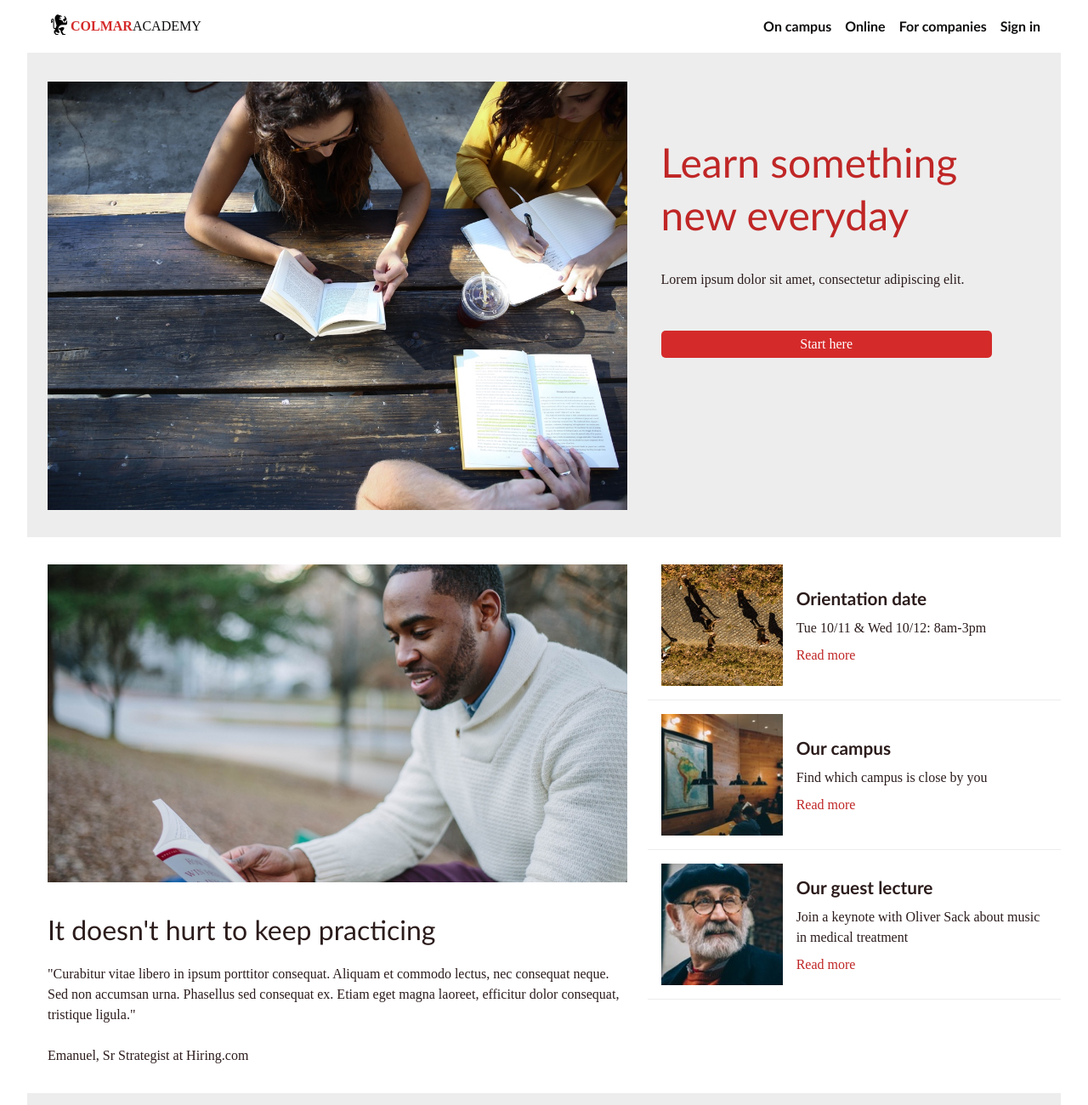
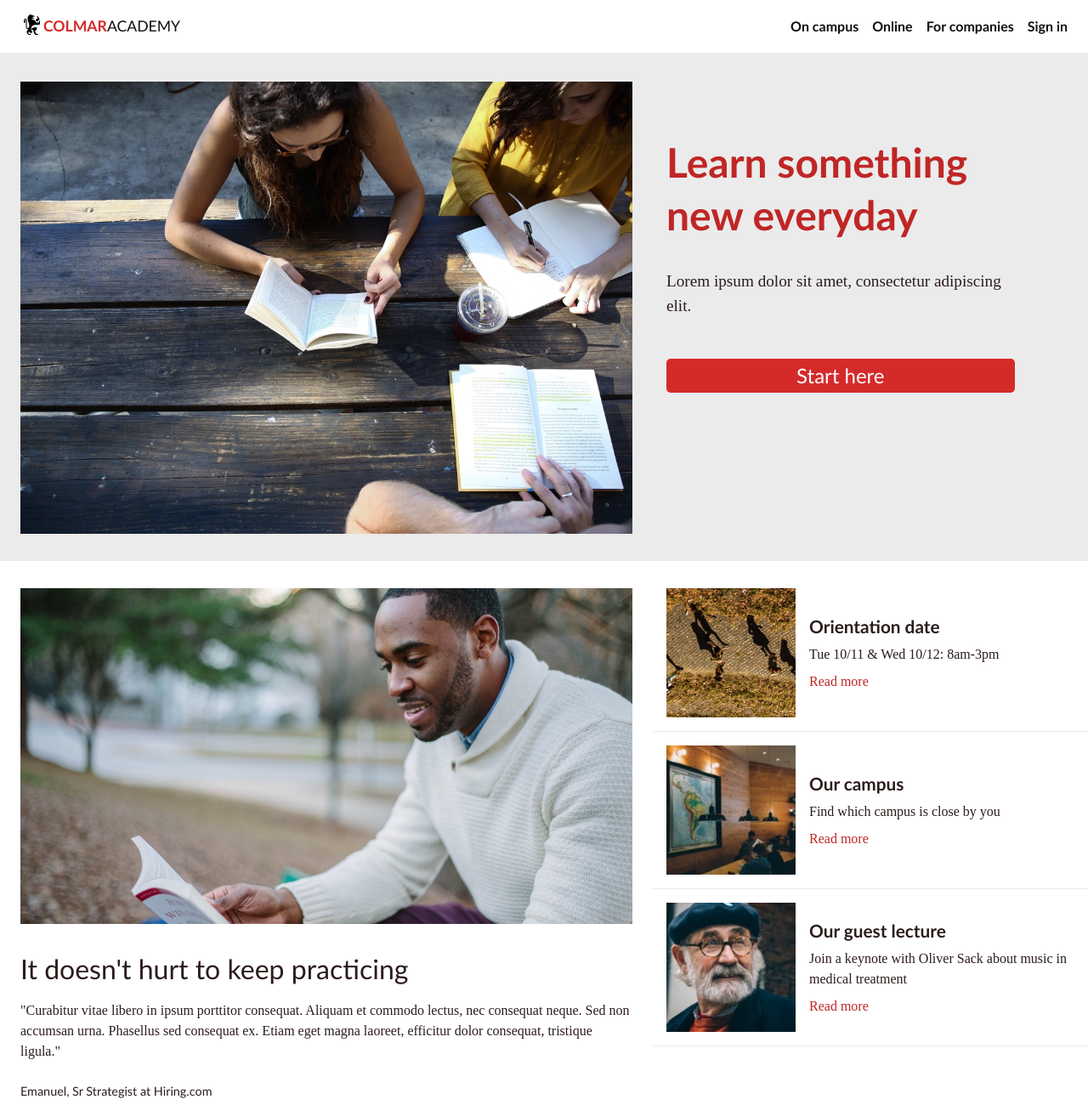
Before and after one commit to ejs21/colmar-academy, a plain HTML site: page index.html in a window 1280 px wide. Shown: the top 1300 px of the page at 85% size. Drawn offline with Linux system fonts and the light colour scheme; a web font is replaced by a local one.

Commit message:
Adjust details layout.

```diff
--- a/index.html
+++ b/index.html
@@ -70,7 +70,7 @@
           <div class="description">
             <h2>It doesn't hurt to keep practicing</h2>
             <p>"Curabitur vitae libero in ipsum porttitor consequat. Aliquam et commodo lectus, nec consequat neque. Sed non accumsan urna. Phasellus sed consequat ex. Etiam eget magna laoreet, efficitur dolor consequat, tristique ligula."</p>
-            <p id="subtext">Emanuel, Sr Strategist at Hiring.com</p>
+            <p class="subtext">Emanuel, Sr Strategist at Hiring.com</p>
           </div>
         </div>
       </div>
@@ -194,7 +194,7 @@
               </div>
               <div class="description">
                 <h3>Marketing</h3>
-                <p class="red">COURSES</p>
+                <p>COURSES</p>
                 <p>Analytics, Content Marketing, Mobile Marketing</p>
               </div>
             </div>
--- a/resources/css/style.css
+++ b/resources/css/style.css
@@ -32,20 +32,50 @@
   unicode-range: U+0000-00FF, U+0131, U+0152-0153, U+02BB-02BC, U+02C6, U+02DA, U+02DC, U+2000-206F, U+2074, U+20AC, U+2122, U+2212, U+2215;
 }
 
-
 /* Universal styles */
 
 * {
   box-sizing: border-box;
 }
+
 html {
   font-size: 16px;
   color: hsl(0, 22%, 14%);
 }
 
 body {
-  width: 95%;
+  width: 100%;
   margin: 0 auto;
+}
+
+p {
+  font-family: "Lora", serif;
+  font-size: 1rem;
+  line-height: 1.5;
+}
+
+h1 {
+  font-family: "Lato", sans-serif;
+  font-size: 3rem;
+  line-height: 1.3;
+  color: hsl(0, 67%, 45%);
+}
+
+h2 {
+  font-family: "Lato", sans-serif;
+  font-size: 2rem;
+  line-height: 1.3;
+}
+
+h3 {
+  font-family: "Lato", sans-serif;
+  font-size: 1.3rem;
+  line-height: 1.3;
+  font-weight: 600;
+}
+
+a:hover {
+  color: hsl(0, 67%, 50%);
 }
 
 img {
@@ -54,110 +84,12 @@ img {
   display: block;
 }
 
-p {
-  font-family: "Lora", serif;
-}
-
-h1, h2, h3 {
-  font-family: "Lato", sans-serif;
-}
-
-h1 {
-  font-size: 3rem;
-  line-height: 1.3;
-  color: hsl(0, 67%, 45%);
-}
-
-h2 {
-  font-size: 2rem;
-  line-height: 1.5;
-}
-
-h3 {
-  font-size: 1.3rem;
-  line-height: 1.5;
-  font-weight: 600;
-}
-
-p {
-  line-height: 1.5;
-}
-
-a:hover {
-  color: hsl(0, 67%, 50%);
-}
-
-/* Color scheme
-
-LIGHTEST color: hsl(0, 0%, 93%)
-BROWNISH color: hsl(0, 5%, 15%)
-BLACK color: hsl(0, 6.3%, 6.3%)
-RED/HIGHLIGHT color: hsl(0, 67%, 50%) en hsl(0, 88%, 56%)
-ALSO LIGHT  color: hsl(0, 0%, 66%)
-
-
-/* Header */
-
-header {
-  background-color: white;
-  font-family: "Lato", sans-serif;
-  color: hsl(0, 6.3%, 6.3%);
-  border-bottom: 2px solid hsl(0, 0%, 93%);
-  position: fixed;
-  z-index: 10;
-  width: inherit;
-  height: 4rem;
-  padding: 0 1.5rem;
-  display: flex;
-  align-items: center;
-  justify-content: space-between;
-}
-
-header span {
-  font-weight: bolder;
-  color: hsl(0, 67%, 50%);
-}
+/* General positioning and styling */
 
 .main-container, footer {
   position: relative;
   top: 4rem;
-}
-
-.logo {
-  height: 2rem;
-  display: flex;
-  align-items: center;
-}
-
-.nav ul {
-  display: flex;
-  align-items: center;
-}
-
-.nav ul li {
-  padding-left: 1rem;
-}
-
-.nav li a {
-  color: hsl(0, 6.3%, 6.3%);
-  font-weight: bold;
-}
-
-.nav li a:hover {
-  color: hsl(0, 88%, 56%);
-}
-
-
-/* This does not work for some reason
-.nav li a:visited {
-  color: hsl(0, 5%, 15%);
-} */
-
-.mobile {
-  display: none;
-}
-
-/* Main container general sizing and positioning */
+} /* To correct for fixed position header */
 
 .main-container {
   max-width: 100%;
@@ -169,6 +101,10 @@ header span {
 .section {
   max-width: 100%;
   margin: auto;
+}
+
+.section:nth-child(odd) {
+  background-color: hsl(0, 0%, 92%);
 }
 
 .two-columns {
@@ -205,12 +141,60 @@ header span {
   margin-top: 0.5rem;
 }
 
-/* General colour styling */
+/* Header */
 
-.section:nth-child(odd) {
-  background-color: hsl(0, 0%, 93%);
+header {
+  background-color: white;
+  font-family: "Lato", sans-serif;
+  color: hsl(0, 6.3%, 6.3%);
+  border-bottom: 2px solid hsl(0, 0%, 93%);
+  position: fixed;
+  z-index: 10;
+  width: inherit;
+  height: 4rem;
+  padding: 0 1.5rem;
+  display: flex;
+  align-items: center;
+  justify-content: space-between;
 }
 
+header .name {
+  font-family: "Lato", sans-serif;
+  font-size: 1.1rem;
+}
+
+header span {
+  font-weight: bold;
+  color: hsl(0, 67%, 50%);
+}
+
+.logo {
+  height: 2rem;
+  display: flex;
+  align-items: center;
+}
+
+.nav ul {
+  display: flex;
+  align-items: center;
+}
+
+.nav ul li {
+  padding-left: 1rem;
+}
+
+.nav li a {
+  color: hsl(0, 6.3%, 6.3%);
+  font-weight: bold;
+}
+
+.nav li a:hover {
+  color: hsl(0, 88%, 56%);
+}
+
+.mobile {
+  display: none;
+}
 
 /* Banner */
 
@@ -224,10 +208,12 @@ header span {
 }
 
 .banner-text h1 {
+  font-weight: bold;
   margin-bottom: 2rem;
 }
 
 .banner-text p {
+  font-size: 1.2rem;
   margin-bottom: 3rem;
 }
 
@@ -239,7 +225,7 @@ header span {
   justify-content: center;
   padding-top: 0.5rem;
   padding-bottom: 0.5rem;
-  }
+}
 
 .button:hover {
   background-color: hsl(0, 88%, 56%);
@@ -247,17 +233,11 @@ header span {
 
 .button a {
   color: white;
+  font-family: "Lato", sans-serif;
+  font-size: 1.5rem;
 }
 
 /* Information */
-
-.description h2 {
-  margin: 2rem 0 1rem 0;
-}
-
-#subtext {
-  margin-top: 1.5rem;
-}
 
 .item-main {
   width: 100%;
@@ -269,13 +249,23 @@ header span {
   width: 100%;
 }
 
+.item-main .description h2 {
+  margin: 2rem 0 1rem 0;
+}
+
+.item-main .subtext {
+  font-family: "Lato", sans-serif;
+  font-size: 0.9rem;
+  margin-top: 1.5rem;
+}
+
 .item {
   max-width: 100%;
   padding: 1rem;
   display: flex;
   justify-content: center;
   align-items: center;
-  border-bottom: 1px solid hsl(0, 0%, 93%);
+  border-bottom: 1px solid hsl(0, 0%, 92%);
 }
 
 .item:first-child {
@@ -317,33 +307,33 @@ header span {
   flex: 1;
 }
 
+.course {
+  background-color: hsl(0, 0%, 96%);
+}
+
+.course:hover {
+  background-color: hsl(0, 0%, 100%);
+}
+
 .course:nth-child(odd){
   margin: 0 2rem;
+}
+
+.course .description {
+  padding: 1rem;
 }
 
 .course .description p {
   padding-top: 0.5rem;
 }
 
-.course {
-  background-color: hsl(0, 0%, 97%);
-}
-
-.course:hover {
-  background-color: hsl(0, 0%, 100%);
-}
-
-.course p:first-of-type {
+.course .description p:first-of-type {
   color: hsl(0, 67%, 30%);
   font-family: "Lato", sans-serif;
 }
 
 .row:first-child {
   margin-bottom: 2rem;
-}
-
-.course-container .course .description {
-  padding: 1rem;
 }
 
 
@@ -359,14 +349,19 @@ video {
 
 footer {
   height: 5rem;
-  border-top: 2px solid hsl(0, 0%, 93%);
+  border-top: 2px solid hsl(0, 0%, 92%);
   margin: 1rem 1.5rem;
   display: flex;
   justify-content: space-between;
   align-items: center;
 }
 
-.copy {
+.copy p, .terms a {
+  font-family: "Lato", sans-serif;
+  font-size: 0.9rem;
+}
+
+.copy p {
   color: hsl(0, 67%, 50%)
 }
 
@@ -376,4 +371,5 @@ footer {
 
 .terms li {
   margin-left: 1rem;
+  font-family: "Lato", sans-serif;
 }
```
